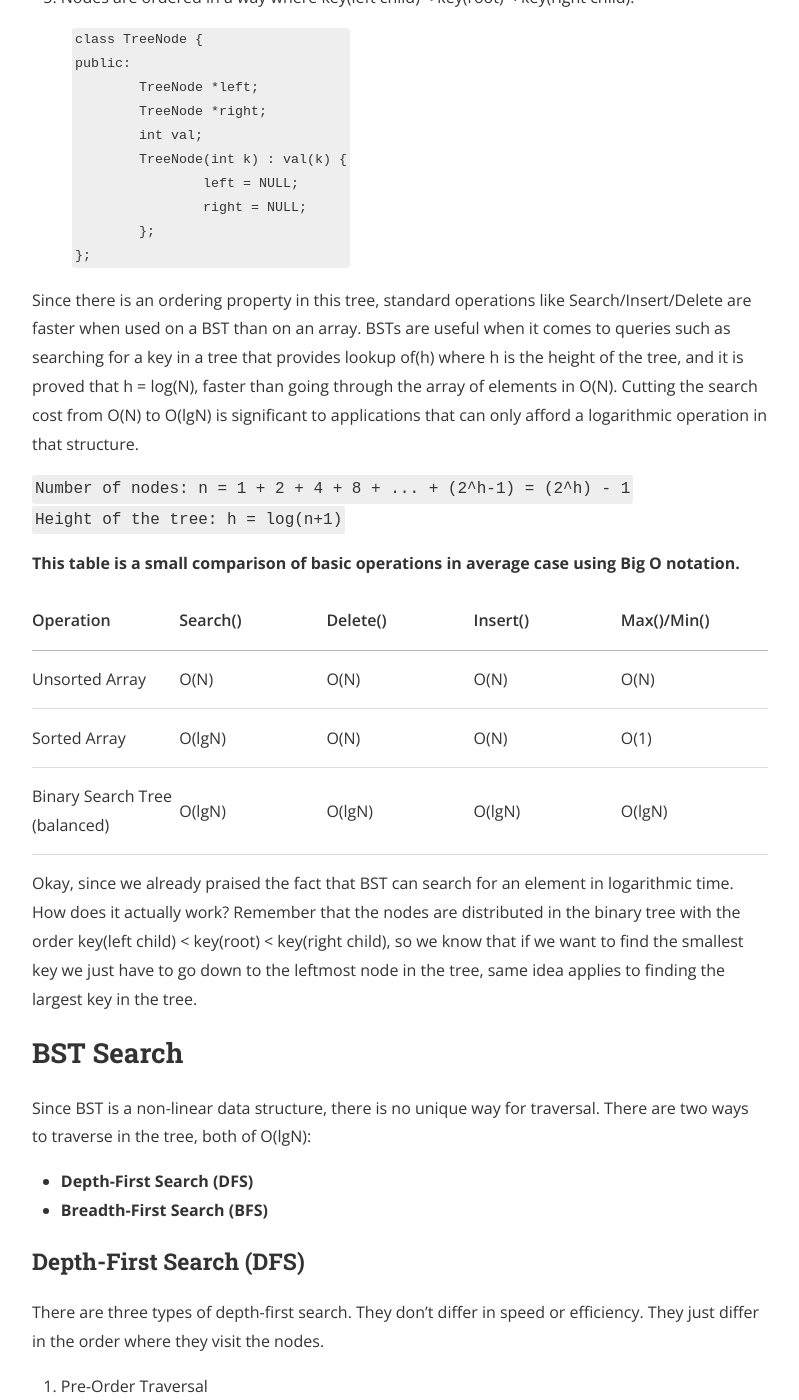
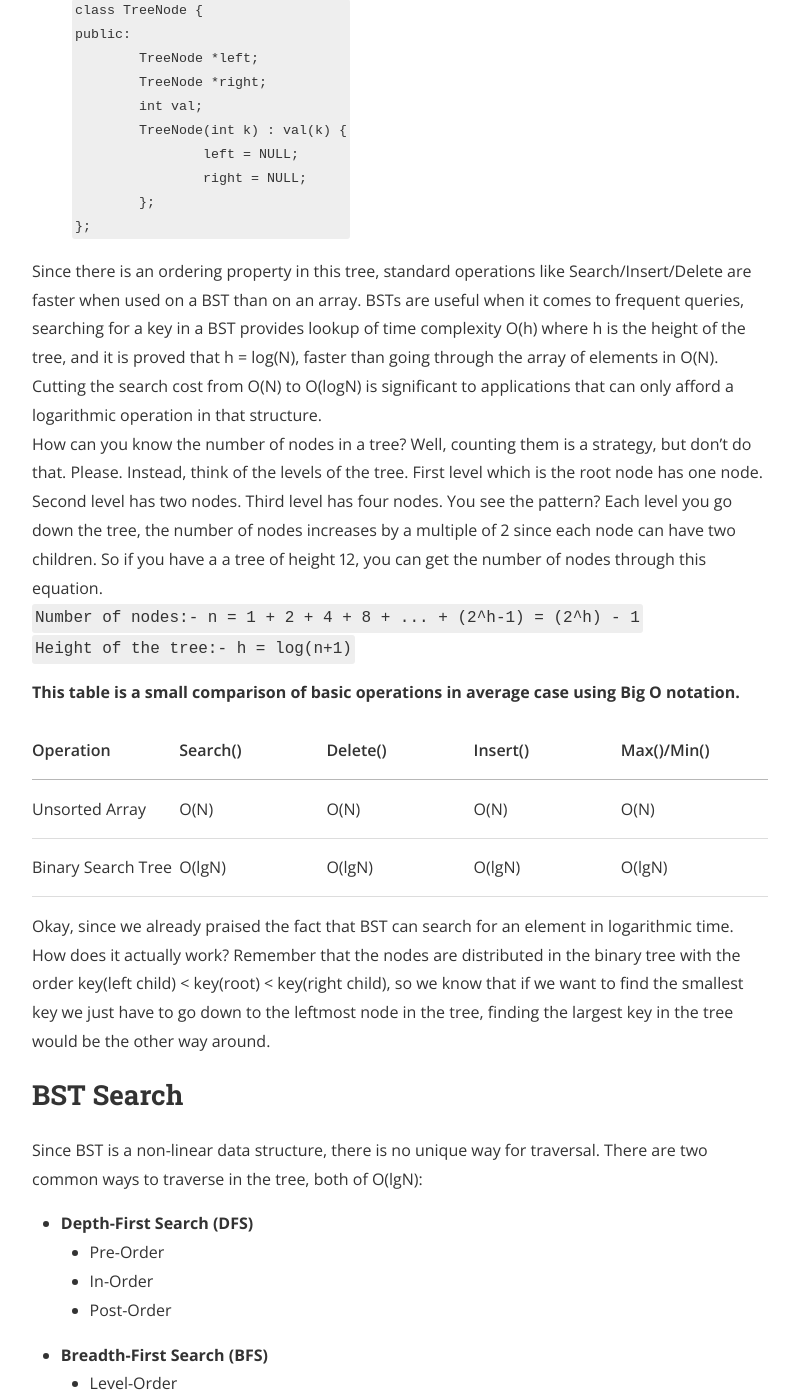
Before and after one commit to ShehabCE/shehabce.github.io, a Jekyll site: the page built from _posts/2018-10-19-Binary-Search-Trees.markdown, in a window 1280 px wide and 1400 px high, scrolled down 1668 px. Shown: the whole window, without its empty margins (240-1039 px from the left). Built offline with Jekyll 4.4.1, drawn with Linux system fonts in a browser that asks for light colours; nearby versions of some CDN libraries; a style sheet for code colours, icons or effects is not loaded; some of the changed text lies outside the part shown.

Commit message:
Added new article.

```diff
--- a/_posts/2018-10-19-Binary-Search-Trees.markdown
+++ b/_posts/2018-10-19-Binary-Search-Trees.markdown
@@ -38,11 +38,12 @@ public:
 
 
 Since there is an ordering property in this tree, standard operations like Search/Insert/Delete are faster when used on a BST than on an array.
-BSTs are useful when it comes to queries such as searching for a key in a tree that provides lookup of(h) where h is the height of the tree, and it is proved that h = log(N), faster than going through the array of elements in O(N). Cutting the search cost from O(N) to O(lgN) is significant to applications that can only afford a logarithmic operation in that structure.
+BSTs are useful when it comes to frequent queries, searching for a key in a BST provides lookup of time complexity O(h) where h is the height of the tree, and it is proved that h = log(N), faster than going through the array of elements in O(N). Cutting the search cost from O(N) to O(logN) is significant to applications that can only afford a logarithmic operation in that structure.
 <br>
-
-<code>Number of nodes: n = 1 + 2 + 4 + 8 + ... + (2^h-1) = (2^h) - 1</code><br>
-<code>Height of the tree: h = log(n+1)</code><br>
+How can you know the number of nodes in a tree? Well, counting them is a strategy, but don't do that. Please. Instead, think of the levels of the tree. First level which is the root node has one node. Second level has two nodes. Third level has four nodes. You see the pattern? Each level you go down the tree, the number of nodes increases by a multiple of 2 since each node can have two children. So if you have a a tree of height 12, you can get the number of nodes through this equation.
+<br>
+<code>Number of nodes:- n = 1 + 2 + 4 + 8 + ... + (2^h-1) = (2^h) - 1</code><br>
+<code>Height of the tree:- h = log(n+1)</code><br>
 
 <strong>This table is a small comparison of basic operations in <emp>average case</emp> using Big O notation.</strong>
 <table cellpadding="0" cellspacing="0">
@@ -53,21 +54,26 @@ BSTs are useful when it comes to queries such as searching for a key in a tree t
 		<td>Unsorted Array</td><td>O(N)</td><td>O(N)</td><td>O(N)</td><td>O(N)</td>
 	</tr>
 	<tr>
-		<td>Sorted Array</td><td>O(lgN)</td><td>O(N)</td><td>O(N)</td><td>O(1)</td>
-	</tr>
-	<tr>
-		<td>Binary Search Tree (balanced)</td><td>O(lgN)</td><td>O(lgN)</td><td>O(lgN)</td><td>O(lgN)</td>
+		<td>Binary Search Tree</td><td>O(lgN)</td><td>O(lgN)</td><td>O(lgN)</td><td>O(lgN)</td>
 	</tr>
 </table>
 
-Okay, since we already praised the fact that BST can search for an element in logarithmic time. How does it actually work? Remember that the nodes are distributed in the binary tree with the order key(left child) < key(root) < key(right child), so we know that if we want to find the smallest key we just have to go down to the leftmost node in the tree, same idea applies to finding the largest key in the tree.
+Okay, since we already praised the fact that BST can search for an element in logarithmic time. How does it actually work? Remember that the nodes are distributed in the binary tree with the order key(left child) < key(root) < key(right child), so we know that if we want to find the smallest key we just have to go down to the leftmost node in the tree, finding the largest key in the tree would be the other way around.
 
 <h2>BST Search</h2>
 
-Since BST is a non-linear data structure, there is no unique way for traversal. There are two ways to traverse in the tree, both of O(lgN):
+Since BST is a non-linear data structure, there is no unique way for traversal. There are two common ways to traverse in the tree, both of O(lgN):
 <ul>
 	<li><strong> Depth-First Search (DFS) </strong></li>
+	<ul>
+		<li>Pre-Order</li>
+		<li>In-Order</li>
+		<li>Post-Order</li>
+	</ul>
 	<li><strong> Breadth-First Search (BFS) </strong></li>
+	<ul>
+		<li>Level-Order</li>
+	</ul>
 </ul>
 
 <h3> Depth-First Search (DFS) </h3>
--- a/_posts/2019-1-20-Stacks-&-Queues.markdown
+++ b/_posts/2019-1-20-Stacks-&-Queues.markdown
@@ -1,7 +1,7 @@
 ---
 layout: post
 title:  "Stacks & Queues"
-date:   2019-01-20 08:40:00
+date:   2019-01-20 12:10:00
 author: Shehab
 categories: Computer-Science
 tags: Algorithms
```
Also changed, not shown: other parts of _posts/2018-10-19-Binary-Search-Trees.markdown (+2 -2 lines), other parts of _posts/2019-1-20-Stacks-&-Queues.markdown (+1 -1 lines), _posts/2019-03-12-Linked-Lists.markdown (added, +58 -0 lines), _posts/2019-05-24-Red-Black-Trees.markdown (renamed from _posts/2018-10-20-Red-Black-Trees.markdown, +4 -4 lines), assets/posts/circularlylist.png (added), assets/posts/doublylist.png (added), assets/posts/linkedlist.png (added), assets/posts/listnode-title.png (deleted), assets/posts/singlylist.png (added).
